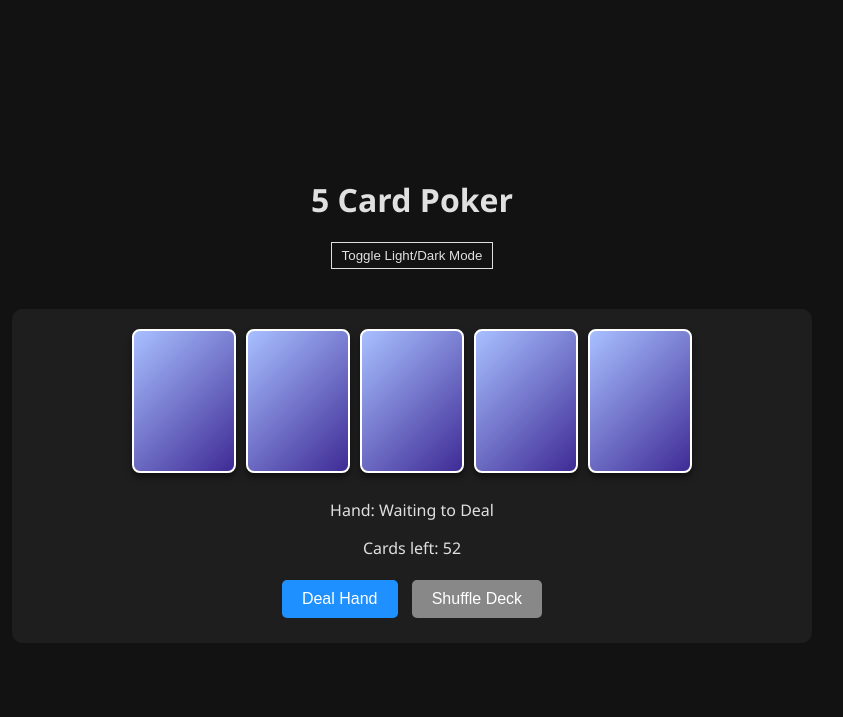
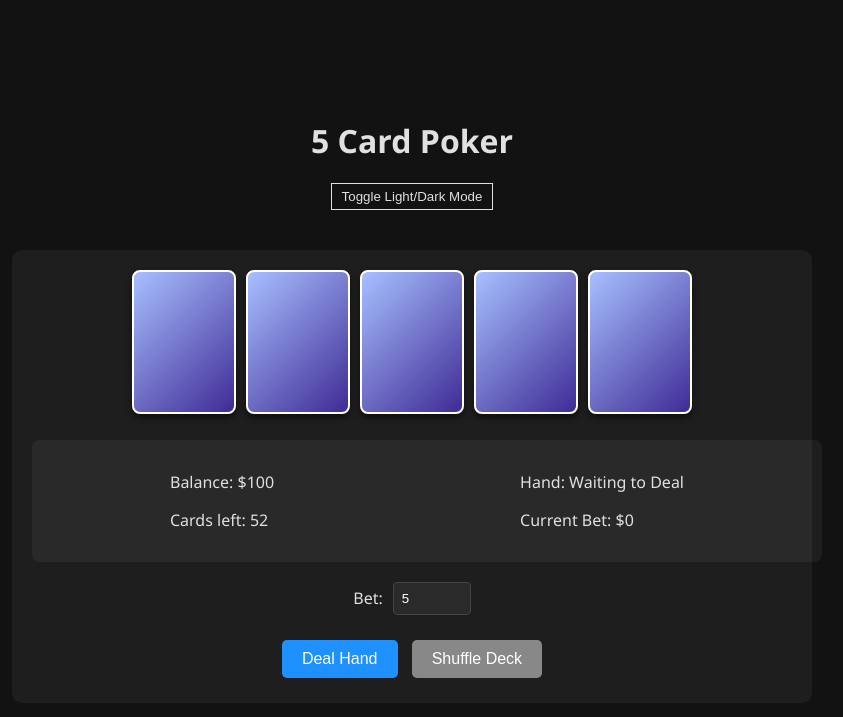
Before and after one commit to charles-forsyth/5-card-poker, a FastAPI app: page / in a window 1280 px wide. Shown: the top 717 px of the page, without its empty margins (228-1071 px from the left). Run offline with FastAPI, Linux system fonts and the light colour scheme; data that the repository does not hold is empty.

Commit message:
feat: add betting and card drawing mechanics

```diff
--- a/pyproject.toml
+++ b/pyproject.toml
@@ -4,7 +4,7 @@ build-backend = "hatchling.build"
 
 [project]
 name = "5-card-poker"
-version = "0.1.0"
+version = "0.2.0"
 description = "A 5 card poker web app with a darkmode and advanced javascript features"
 readme = "README.md"
 requires-python = ">=3.9"
@@ -24,5 +24,6 @@ packages = ["src/five_card_poker"]
 [dependency-groups]
 dev = [
     "httpx>=0.28.1",
+    "mypy>=1.19.1",
     "pytest>=8.4.2",
 ]
--- a/src/five_card_poker/main.py
+++ b/src/five_card_poker/main.py
@@ -3,7 +3,6 @@ from fastapi.templating import Jinja2Templates
 from fastapi.staticfiles import StaticFiles
 from fastapi.responses import HTMLResponse
 from .logic import GameLogic
-from .models import Hand, GameState
 
 app = FastAPI()
 
@@ -12,21 +11,67 @@ templates = Jinja2Templates(directory="src/five_card_poker/templates")
 
 game = GameLogic()
 
+
 @app.get("/", response_class=HTMLResponse)
 async def read_root(request: Request):
     return templates.TemplateResponse("index.html", {"request": request})
 
-@app.get("/play")
-async def play_hand():
-    hand = game.deal()
+
+@app.get("/state")
+async def get_state():
     return {
-        "cards": [{"rank": c.rank.value, "suit": c.suit.value} for c in hand.cards],
-        "rank": hand.rank,
-        "score": hand.score,
-        "deck_count": len(game.deck)
+        "balance": game.balance,
+        "current_bet": game.current_bet,
+        "phase": game.phase,
+        "cards": [
+            {"rank": c.rank.value, "suit": c.suit.value}
+            for c in game.current_hand.cards
+        ]
+        if game.current_hand
+        else [],
+        "rank": game.current_hand.rank if game.current_hand else "Waiting to Deal",
+        "score": game.current_hand.score if game.current_hand else 0,
+        "deck_count": len(game.deck),
     }
+
+
+@app.post("/bet")
+async def place_bet(request: Request):
+    data = await request.json()
+    bet = data.get("bet", 1)
+    try:
+        hand = game.deal(bet)
+        return {
+            "cards": [{"rank": c.rank.value, "suit": c.suit.value} for c in hand.cards],
+            "rank": hand.rank,
+            "score": hand.score,
+            "balance": game.balance,
+            "deck_count": len(game.deck),
+            "phase": game.phase,
+        }
+    except ValueError as e:
+        return {"error": str(e)}, 400
+
+
+@app.post("/draw")
+async def draw_cards(request: Request):
+    data = await request.json()
+    held_indices = data.get("held_indices", [])
+    try:
+        hand = game.draw(held_indices)
+        return {
+            "cards": [{"rank": c.rank.value, "suit": c.suit.value} for c in hand.cards],
+            "rank": hand.rank,
+            "score": hand.score,
+            "balance": game.balance,
+            "deck_count": len(game.deck),
+            "phase": game.phase,
+        }
+    except ValueError as e:
+        return {"error": str(e)}, 400
+
 
 @app.post("/shuffle")
 async def shuffle_deck():
     game.shuffle()
-    return {"message": "Deck shuffled"}
+    return {"message": "Deck shuffled", "deck_count": len(game.deck)}
--- a/src/five_card_poker/static/script.js
+++ b/src/five_card_poker/static/script.js
@@ -2,30 +2,71 @@ document.addEventListener('DOMContentLoaded', () => {
     const cardsContainer = document.getElementById('cards');
     const handRankElement = document.getElementById('hand-rank');
     const deckCountElement = document.getElementById('deck-count');
+    const balanceElement = document.getElementById('balance');
+    const currentBetDisplay = document.getElementById('current-bet-display');
+    const betAmountInput = document.getElementById('bet-amount');
+
     const dealBtn = document.getElementById('deal-btn');
+    const drawBtn = document.getElementById('draw-btn');
     const shuffleBtn = document.getElementById('shuffle-btn');
     const themeToggle = document.getElementById('theme-toggle');
     const body = document.body;
 
     let isDealing = false;
+    let heldIndices = [];
+    let currentPhase = 'betting';
 
     // Theme toggle
     themeToggle.addEventListener('click', () => {
         body.classList.toggle('dark-mode');
-        // Save preference?
         localStorage.setItem('theme', body.classList.contains('dark-mode') ? 'dark' : 'light');
     });
 
-    // Load saved theme
     if (localStorage.getItem('theme') === 'light') {
         body.classList.remove('dark-mode');
+    }
+
+    // Initialize state
+    fetchState();
+
+    async function fetchState() {
+        try {
+            const response = await fetch('/state');
+            const data = await response.json();
+            updateUI(data);
+        } catch (error) {
+            console.error('Error fetching state:', error);
+        }
+    }
+
+    function updateUI(data) {
+        balanceElement.textContent = `Balance: $${data.balance}`;
+        deckCountElement.textContent = `Cards left: ${data.deck_count}`;
+        handRankElement.textContent = `Hand: ${data.rank}`;
+        currentBetDisplay.textContent = `Current Bet: $${data.current_bet}`;
+        currentPhase = data.phase;
+
+        if (data.cards && data.cards.length > 0) {
+            renderHand(data.cards);
+        }
+
+        if (currentPhase === 'drawing') {
+            dealBtn.style.display = 'none';
+            drawBtn.style.display = 'inline-block';
+            betAmountInput.disabled = true;
+        } else {
+            dealBtn.style.display = 'inline-block';
+            drawBtn.style.display = 'none';
+            betAmountInput.disabled = false;
+            heldIndices = [];
+        }
     }
 
     // Shuffle
     shuffleBtn.addEventListener('click', async () => {
         try {
             const response = await fetch('/shuffle', { method: 'POST' });
-            if (response.ok) {
+            const data = await response.json();
             alert('Deck shuffled!');
             cardsContainer.innerHTML = '';
             for (let i = 0; i < 5; i++) {
@@ -34,8 +75,7 @@ document.addEventListener('DOMContentLoaded', () => {
                 cardsContainer.appendChild(card);
             }
             handRankElement.textContent = 'Hand: Waiting to Deal';
-                deckCountElement.textContent = 'Cards left: 52';
-            }
+            deckCountElement.textContent = `Cards left: ${data.deck_count}`;
         } catch (error) {
             console.error('Error shuffling:', error);
         }
@@ -44,16 +84,28 @@ document.addEventListener('DOMContentLoaded', () => {
     // Deal
     dealBtn.addEventListener('click', async () => {
         if (isDealing) return;
+        const bet = parseInt(betAmountInput.value);
+        if (isNaN(bet) || bet <= 0) {
+            alert('Please enter a valid bet amount.');
+            return;
+        }
+
         isDealing = true;
         dealBtn.disabled = true;
 
         try {
-            const response = await fetch('/play');
+            const response = await fetch('/bet', {
+                method: 'POST',
+                headers: { 'Content-Type': 'application/json' },
+                body: JSON.stringify({ bet: bet })
+            });
             const data = await response.json();
-
-            renderHand(data.cards);
-            handRankElement.textContent = `Hand: ${data.rank} (Score: ${data.score})`;
-            deckCountElement.textContent = `Cards left: ${data.deck_count}`;
+            if (data.error) {
+                alert(data.error);
+            } else {
+                heldIndices = [];
+                updateUI(data);
+            }
         } catch (error) {
             console.error('Error dealing:', error);
         } finally {
@@ -62,15 +114,48 @@ document.addEventListener('DOMContentLoaded', () => {
         }
     });
 
+    // Draw
+    drawBtn.addEventListener('click', async () => {
+        if (isDealing) return;
+        isDealing = true;
+        drawBtn.disabled = true;
+
+        try {
+            const response = await fetch('/draw', {
+                method: 'POST',
+                headers: { 'Content-Type': 'application/json' },
+                body: JSON.stringify({ held_indices: heldIndices })
+            });
+            const data = await response.json();
+            updateUI(data);
+        } catch (error) {
+            console.error('Error drawing:', error);
+        } finally {
+            isDealing = false;
+            drawBtn.disabled = false;
+        }
+    });
+
     function renderHand(cards) {
         cardsContainer.innerHTML = '';
         cards.forEach((cardData, index) => {
             const card = document.createElement('div');
             card.className = `card suit-${cardData.suit.toLowerCase()}`;
+            if (heldIndices.includes(index)) {
+                card.classList.add('held');
+            }
+
             card.innerHTML = `
                 <div class="card-rank">${cardData.rank}</div>
                 <div class="card-suit">${getSuitSymbol(cardData.suit)}</div>
             `;
+
+            card.addEventListener('click', () => {
+                if (currentPhase === 'drawing') {
+                    toggleHold(index, card);
+                }
+            });
+
             // Stagger animation
             card.style.opacity = '0';
             card.style.transform = 'translateY(20px)';
@@ -78,9 +163,21 @@ document.addEventListener('DOMContentLoaded', () => {
 
             setTimeout(() => {
                 card.style.opacity = '1';
-                card.style.transform = 'translateY(0)';
-            }, index * 100);
+                card.style.transform = (heldIndices.includes(index)) ? 'translateY(-10px)' : 'translateY(0)';
+            }, index * 50);
         });
+    }
+
+    function toggleHold(index, cardElement) {
+        if (heldIndices.includes(index)) {
+            heldIndices = heldIndices.filter(i => i !== index);
+            cardElement.classList.remove('held');
+            cardElement.style.transform = 'translateY(0)';
+        } else {
+            heldIndices.push(index);
+            cardElement.classList.add('held');
+            cardElement.style.transform = 'translateY(-10px)';
+        }
     }
 
     function getSuitSymbol(suit) {
--- a/src/five_card_poker/static/style.css
+++ b/src/five_card_poker/static/style.css
@@ -59,6 +59,7 @@ body {
     border-radius: 8px;
     box-shadow: var(--card-shadow);
     display: flex;
+    flex-direction: column;
     justify-content: center;
     align-items: center;
     font-size: 2rem;
@@ -76,12 +77,63 @@ body {
     transform: translateY(-10px);
 }
 
+.card.held {
+    border: 3px solid #ffd700;
+    box-shadow: 0 0 15px rgba(255, 215, 0, 0.6);
+    transform: translateY(-10px);
+}
+
+.card.held::after {
+    content: "HELD";
+    position: absolute;
+    top: -20px;
+    left: 50%;
+    transform: translateX(-50%);
+    background: #ffd700;
+    color: #1a1a1a;
+    padding: 2px 6px;
+    border-radius: 4px;
+    font-size: 10px;
+    font-weight: bold;
+}
+
 .suit-hearts, .suit-diamonds {
     color: var(--danger-color);
 }
 
 .suit-clubs, .suit-spades {
     color: var(--text-color);
+}
+
+.info {
+    display: flex;
+    justify-content: space-around;
+    width: 100%;
+    margin-bottom: 20px;
+    background: rgba(255, 255, 255, 0.05);
+    padding: 15px;
+    border-radius: 8px;
+}
+
+.stats, .current-round {
+    text-align: left;
+}
+
+.bet-controls {
+    margin-bottom: 20px;
+    display: flex;
+    align-items: center;
+    justify-content: center;
+    gap: 10px;
+}
+
+.bet-controls input {
+    background: #2a2a2a;
+    border: 1px solid #444;
+    color: #fff;
+    padding: 8px;
+    border-radius: 4px;
+    width: 60px;
 }
 
 .btn {
--- a/src/five_card_poker/templates/index.html
+++ b/src/five_card_poker/templates/index.html
@@ -22,14 +22,25 @@
                 <div class="card back"></div>
                 <div class="card back"></div>
             </div>
-            <div class="info">
-                <p id="hand-rank">Hand: Waiting to Deal</p>
+        <div class="info">
+            <div class="stats">
+                <p id="balance">Balance: $100</p>
                 <p id="deck-count">Cards left: 52</p>
             </div>
-            <div class="actions">
-                <button id="deal-btn" class="btn primary">Deal Hand</button>
-                <button id="shuffle-btn" class="btn secondary">Shuffle Deck</button>
+            <div class="current-round">
+                <p id="hand-rank">Hand: Waiting to Deal</p>
+                <p id="current-bet-display">Current Bet: $0</p>
             </div>
+        </div>
+        <div class="bet-controls">
+            <label for="bet-amount">Bet:</label>
+            <input type="number" id="bet-amount" value="5" min="1" step="1">
+        </div>
+        <div class="actions">
+            <button id="deal-btn" class="btn primary">Deal Hand</button>
+            <button id="draw-btn" class="btn primary" style="display: none;">Draw Cards</button>
+            <button id="shuffle-btn" class="btn secondary">Shuffle Deck</button>
+        </div>
         </div>
     </div>
     <script src="/static/script.js"></script>
```
Also changed, not shown: design_doc.md (added, +50 -0 lines), src/five_card_poker/logic.py (+69 -12 lines), src/five_card_poker/models.py (+10 -2 lines), tests/test_features.py (added, +63 -0 lines), tests/test_poker.py (+39 -19 lines), .squad/architect/.gemini/GEMINI.md (added), .squad/devops/.gemini/GEMINI.md (added), .squad/gatekeeper/.gemini/GEMINI.md (added), .squad/grunt/.gemini/GEMINI.md (added), .squad/project.json (added), .squad/sentinel/.gemini/GEMINI.md (added), .squad/uat/.gemini/GEMINI.md (added), 1 other file. Lines whose indentation alone changed are shown as unchanged.
